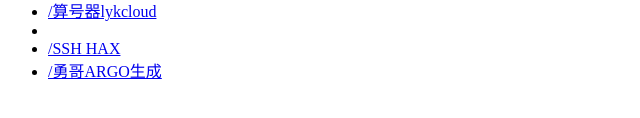
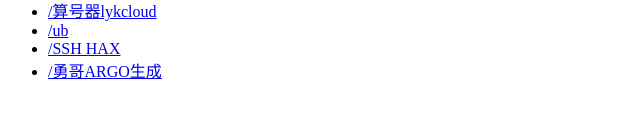
Before and after one commit to chenlee86/redir, a plain HTML site: page index.html in a window 1280 px wide. Shown: the part 170-288 px from the top of the page, 0-640 px from the left. Drawn offline with Linux system fonts and the light colour scheme.

Commit message:
Update index.html

```diff
--- a/index.html
+++ b/index.html
@@ -18,7 +18,7 @@
 
     <li><a href="#/lykcloud">/算号器lykcloud</a></li>
 
-     <li><a href="https://f1c8343ec4fee65bba1c0442629bbb6e3228c71a-6080.dstack-prod5.phala.network"></a></li>
+     <li><a href="https://f1c8343ec4fee65bba1c0442629bbb6e3228c71a-6080.dstack-prod5.phala.network">/ub</a></li>
 
      <li><a href="https://ssh.hax.co.id">/SSH HAX</a></li>
 
```
